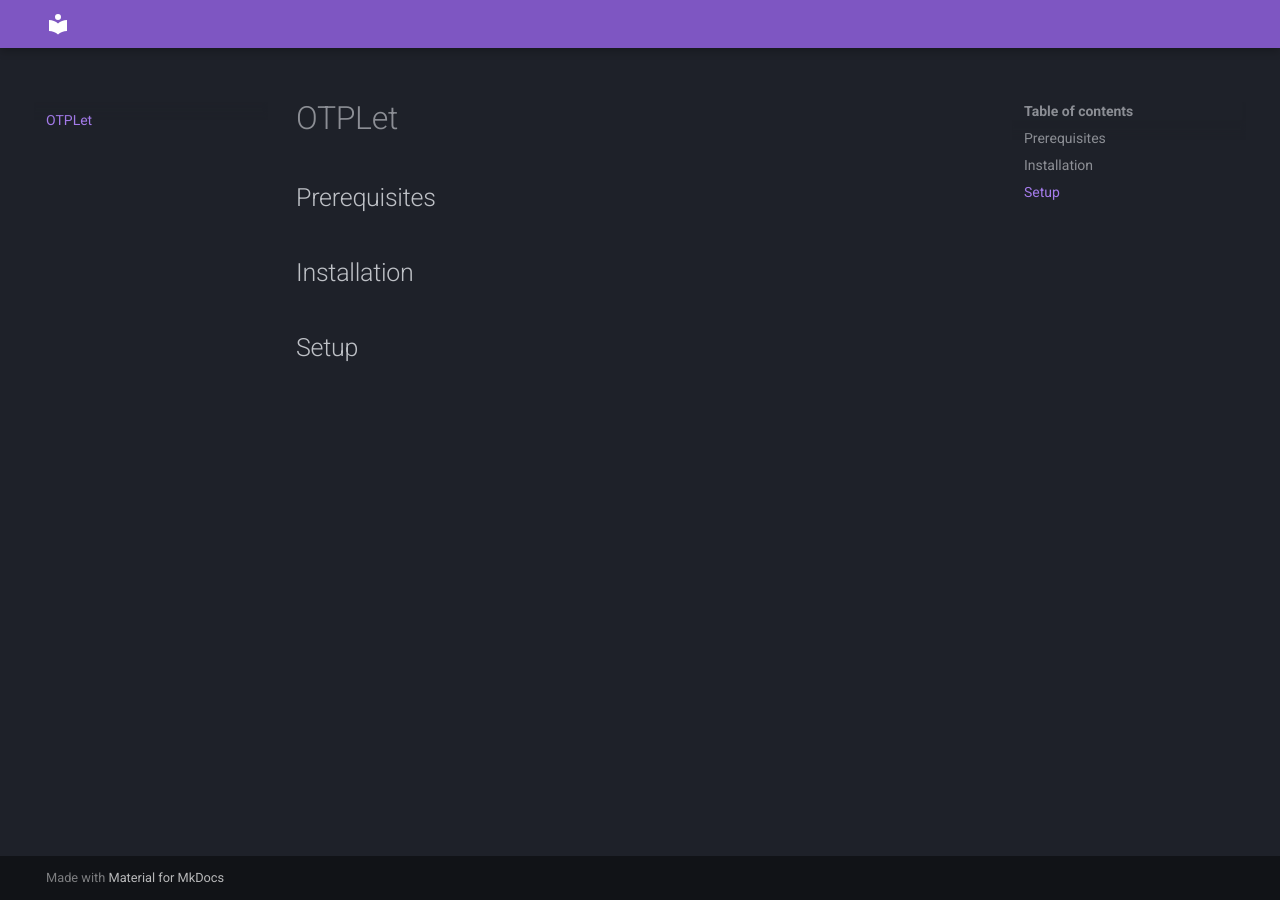
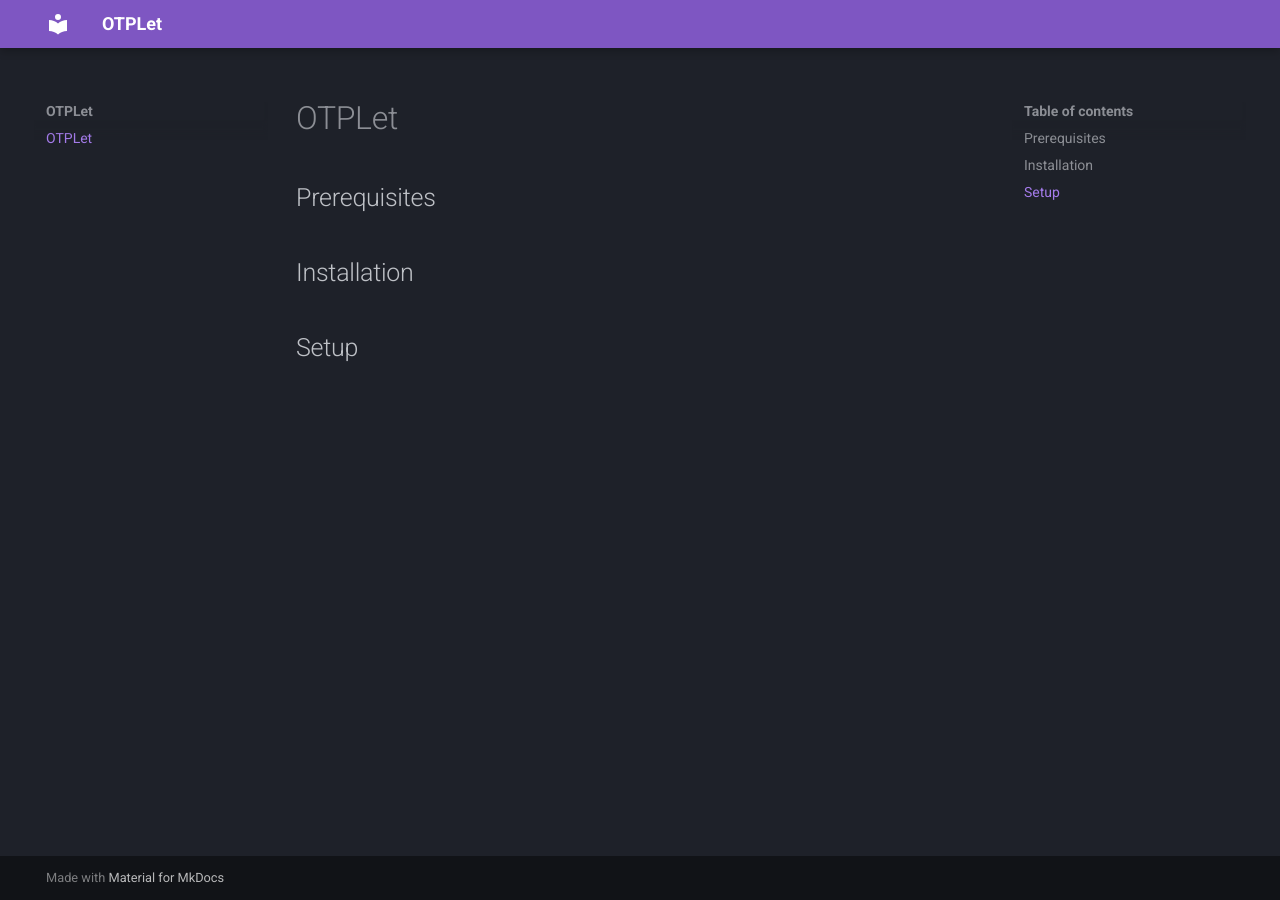
Before and after one commit to spetix/otplet, an MkDocs documentation site: the page built from docs/index.md, in a window 1280 px wide. Built offline with MkDocs 1.6.1 and Material for MkDocs 9.7.7, drawn with Linux system fonts in a browser that asks for light colours; the version menu is left out.

Commit message:
Ff (#13)
* theme

* show mike version

* show mike version

* create dir structure for site

* maintain versions folder

* update pipeline

* adjusted wf

* updated wf

* site index

* fix wf

* fix wf 2

* fix wf 3

```diff
--- a/mkdocs.yml
+++ b/mkdocs.yml
@@ -1,3 +1,4 @@
+site_name: OTPLet
 site_dir: site
 docs_dir: docs
 site_url: https://otplet.cassano.fe.it
```
